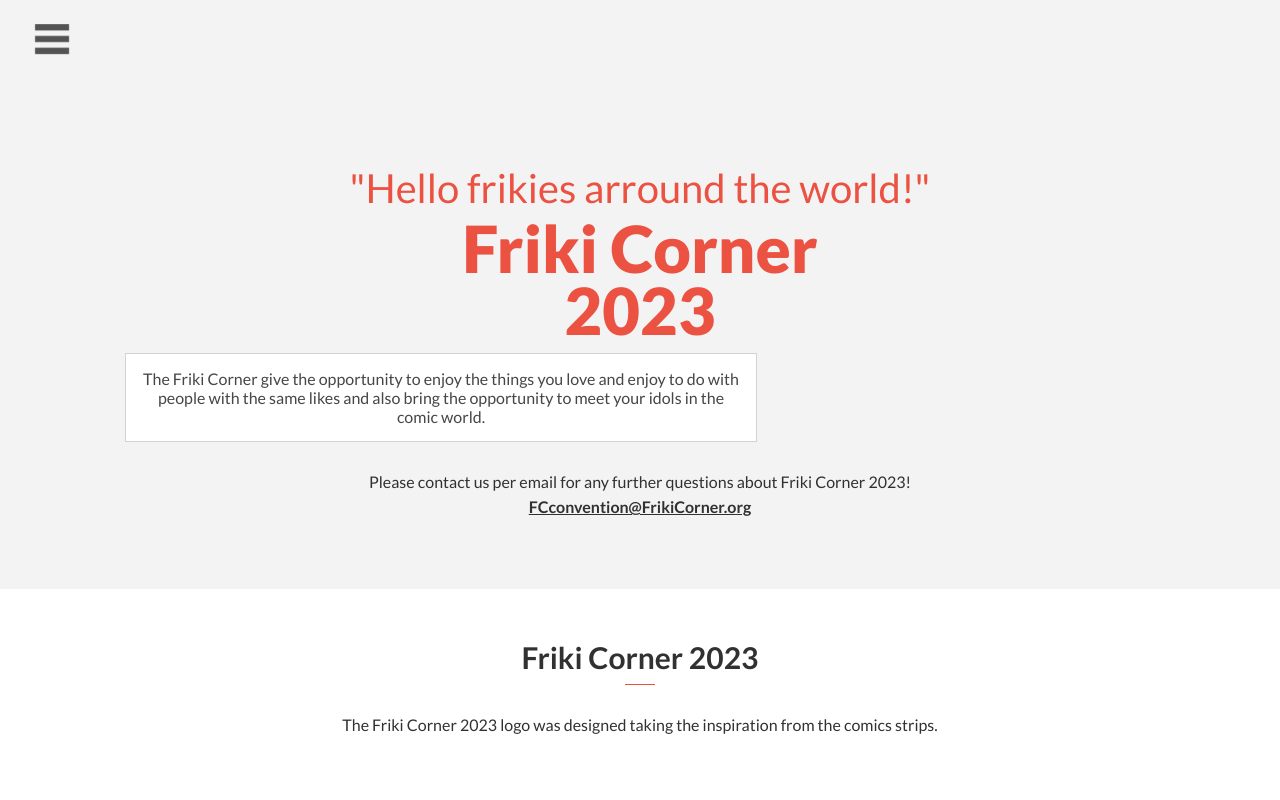
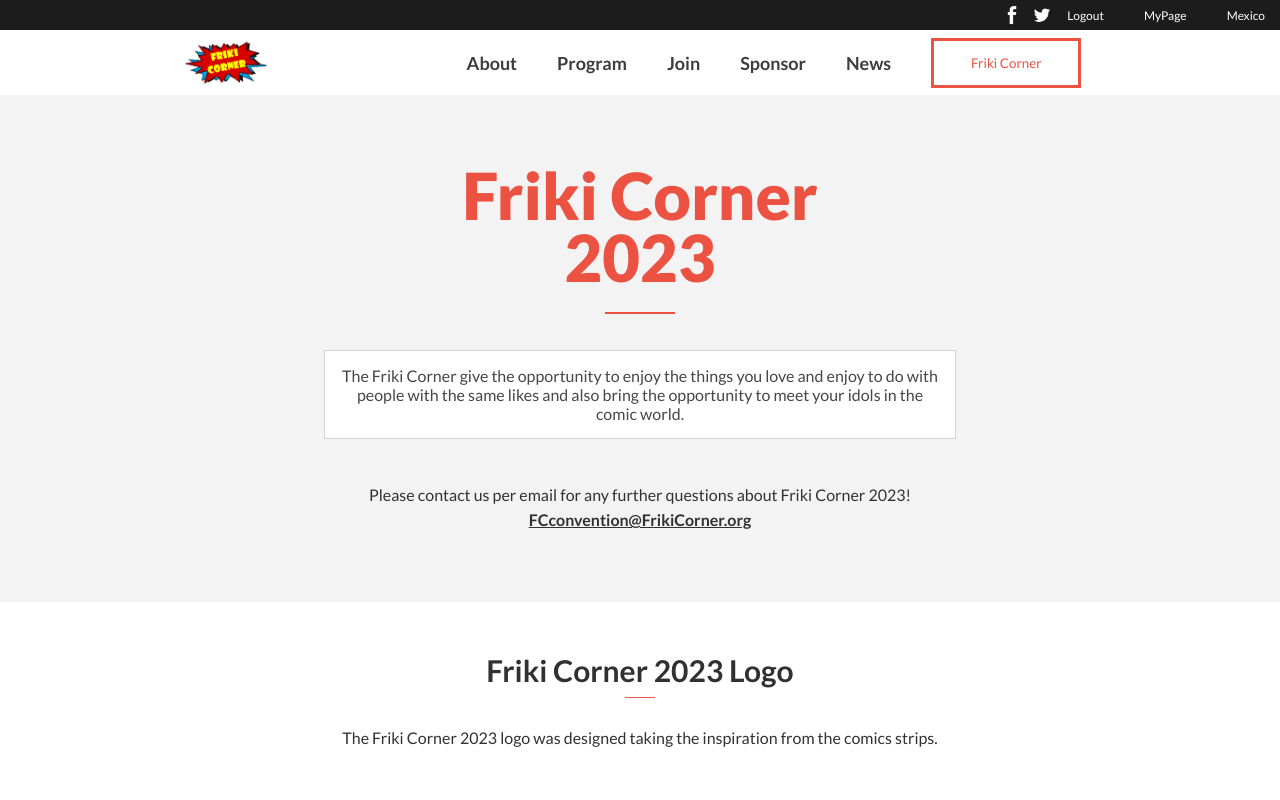
Before and after one commit to AndreaM2429/Capstone_project_Conference_page, a website: page pages/about.html in a window 1280 px wide. Shown: the top 800 px of the page. Drawn offline with Linux system fonts and the light colour scheme.

Commit message:
Add classes for desktop screen

```diff
--- a/pages/about.html
+++ b/pages/about.html
@@ -12,8 +12,28 @@
   <body>
     <header>
       <nav>
+        <div class="desktop flexrowDesk navsup">
+          <img src="../Img/FaceIcon.png" alt="Facebook">
+          <img src="../Img/TwitterIcon.png" alt="Twitter">
+          <ul class="ul flexrow">
+            <li>Logout</li>
+            <li>MyPage</li>
+            <li>Mexico</li>
+          </ul>
+        </div>
+        <div class="desktop flexrowDesk navdesk">
+          <img src="../Img/logo.png" alt="">
+          <ul class="ul flexrow">
+            <li>About</li>
+            <li>Program</li>
+            <li>Join</li>
+            <li>Sponsor</li>
+            <li>News</li>
+            <li><button>Friki Corner</button></li>
+          </ul>
+        </div>
         <div class="mobmenu flexrow">
-          <div>
+          <div class="mobile">
             <img id="hambur" src="../Img/mobile_menu.png" alt="Menu icon" />
           </div>
         </div>
@@ -21,9 +41,10 @@
     </header>
 
     <main>
-      <section class="heading">
-        <h3 class="margintop fontsec">"Hello frikies arround the world!"</h3>
+      <section class="heading flexcolum">
+        <h3 class="margintop fontsec mobile">"Hello frikies arround the world!"</h3>
         <h1 class="margintop fontitul">Friki Corner <br />2023</h1>
+        <div class="linea desktop display"></div>
         <p class="description db">
           The Friki Corner give the opportunity to enjoy the things you love and enjoy to do with
           people with the same likes and also bring the opportunity to meet your idols in the comic
@@ -36,7 +57,7 @@
       </section>
 
       <section class="aboutLogo flexcolum">
-        <h3 class="subtit st3">Friki Corner 2023</h3>
+        <h3 class="subtit st3">Friki Corner 2023 Logo</h3>
         <div class="linea3"></div>
         <p class="contact">
           The Friki Corner 2023 logo was designed taking the inspiration from the comics strips.
@@ -52,6 +73,7 @@
         <p class="contact mb">
           The last two Friki Corner which took place in L.A California and São Paulo
         </p>
+        <div class="pasteven flexrowDesk">
           <div class="fcpast mb">
             <div class="flexcolum">
               <p>2022</p>
@@ -64,9 +86,10 @@
               <h4>Friki Corner 2021 in São Paulo</h4>
             </div>
           </div>
+        </div>
       </section>
 
-      <section class="partners flexcolum">
+      <section class="partners flexcolum mobile">
         <h3 class="subtit">Partner</h3>
         <div class="linea"></div>
         <div class="brands flexrow">
```
Lines whose indentation alone changed are shown as unchanged.
